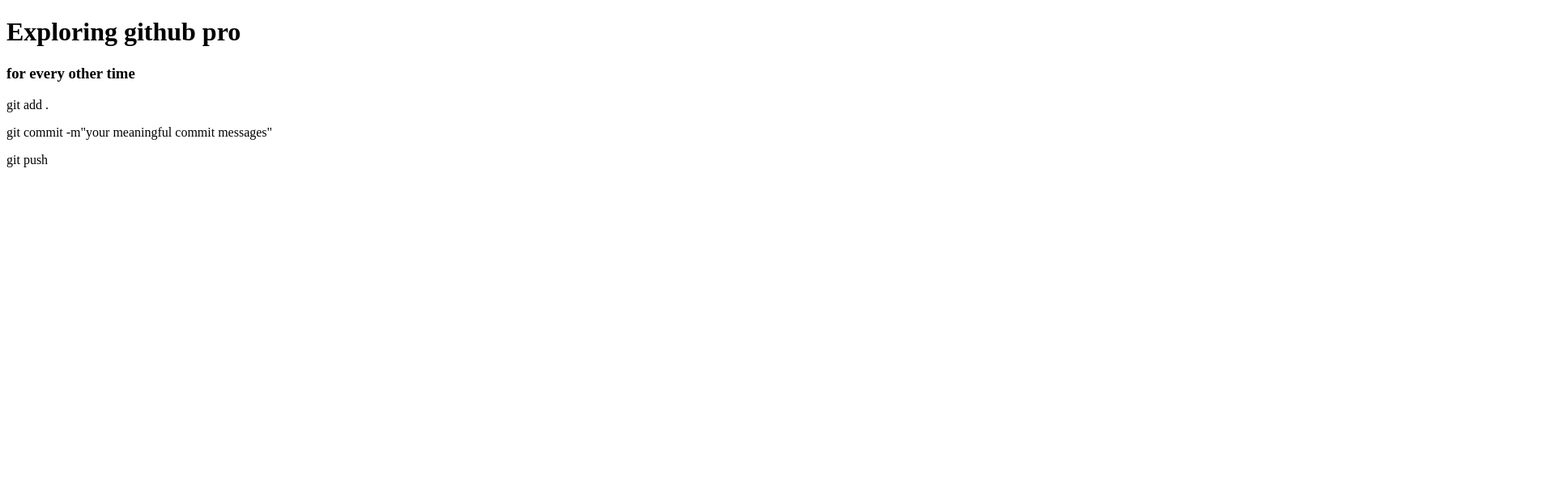
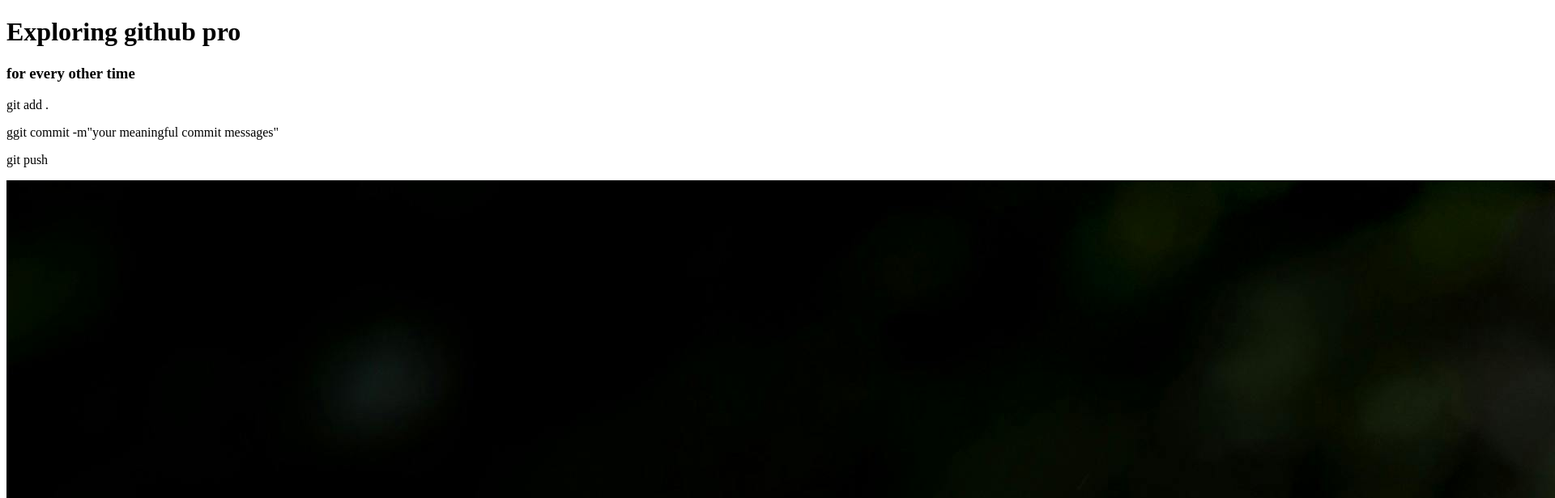
Before and after one commit to prottushh/my-second-github, a plain HTML site: page index.html in a window 1280 px wide. Shown: the top 616 px of the page at 81% size, 1920 px wide, since content can reach past the window. Drawn offline with Linux system fonts and the light colour scheme.

Commit message:
displaying a lion picture and added the about html

```diff
--- a/index.html
+++ b/index.html
@@ -10,9 +10,9 @@
     <div>
          <h3> for every other time</h3>
          <p>git add . </p>
-         <p>git commit -m"your meaningful commit messages"</p>
+         <p>ggit commit -m"your meaningful commit messages"</p>
          <p>git push</p>
         </div>
-
+    <img src="images/pexels-pixabay-33045.jpg" alt="">
 </body>
 </html>
```
Also changed, not shown: about .html (added, +11 -0 lines), images/pexels-pixabay-33045.jpg (added).
